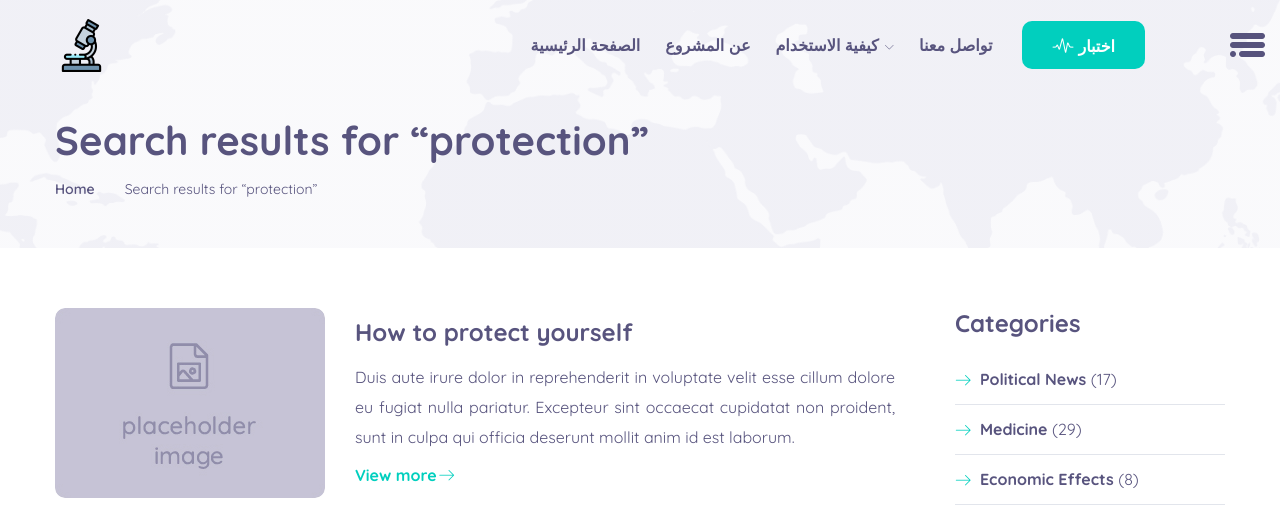
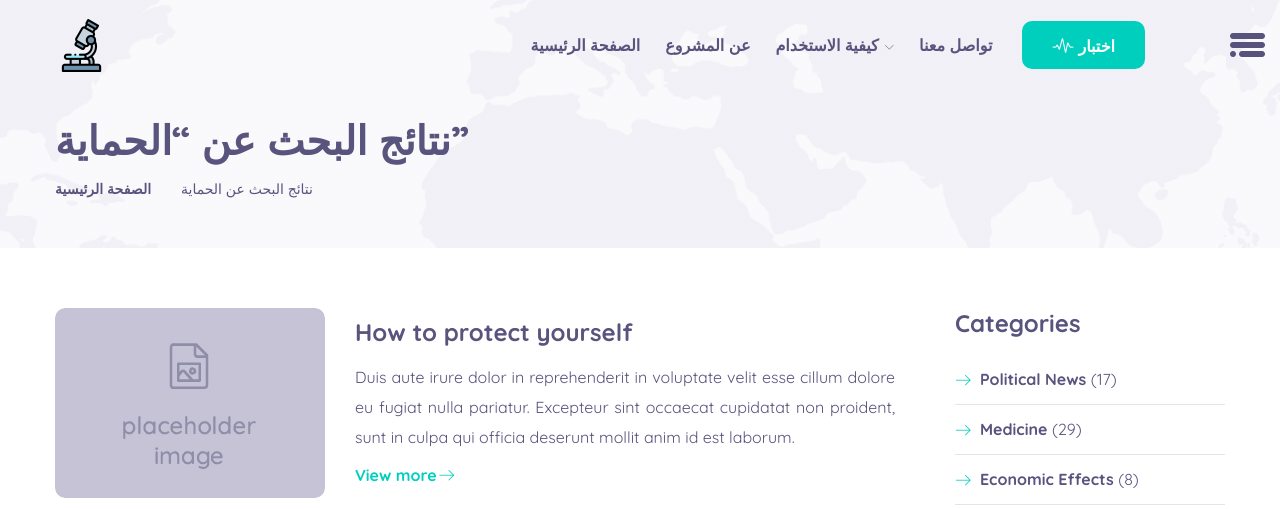
Before and after one commit to john0isaac/Centralized-and-Automated-Medical-Image-Analysis-Laboratory, a Flask app: page /search in a window 1280 px wide. Shown: the top 509 px of the page. Run offline with Flask 2, Linux system fonts and the light colour scheme; some libraries are stand-ins or nearby versions.

Commit message:
arabic- search-nothing

```diff
--- a/templates/pages/search-ar.html
+++ b/templates/pages/search-ar.html
@@ -3,10 +3,10 @@
 <section class="breadcrumb_area search_breadcrumb">
     <div class="container">
         <div class="breadcrumb_text text-left">
-                    <h3>Search results for “<span>protection</span>”</h3>
+            <h3>نتائج البحث عن “<span>الحماية</span>”</h3>
             <ul class="nav">
-                        <li><a href>Home</a></li>
-                        <li><a href="sample-right-sidebar.html">Search results for “protection”</a></li>
+                <li><a href>الصفحة الرئيسية</a></li>
+                <li><a href="sample-right-sidebar.html"> نتائج البحث عن الحماية</a></li>
             </ul>
         </div>
     </div>
@@ -153,8 +153,7 @@
                         </nav>
                     </div>
                     <div class="col-md-2 text-right">
-                                <a class="pagi_btn next" href="#">Older posts <i
-                                        class="linearicons-arrow-right"></i></a>
+                        <a class="pagi_btn next" href="#">Older posts <i class="linearicons-arrow-right"></i></a>
                     </div>
                 </div>
             </div>
```
Also changed, not shown: templates/pages/search-nothing.html (+7 -9 lines). Lines whose indentation alone changed are shown as unchanged.
